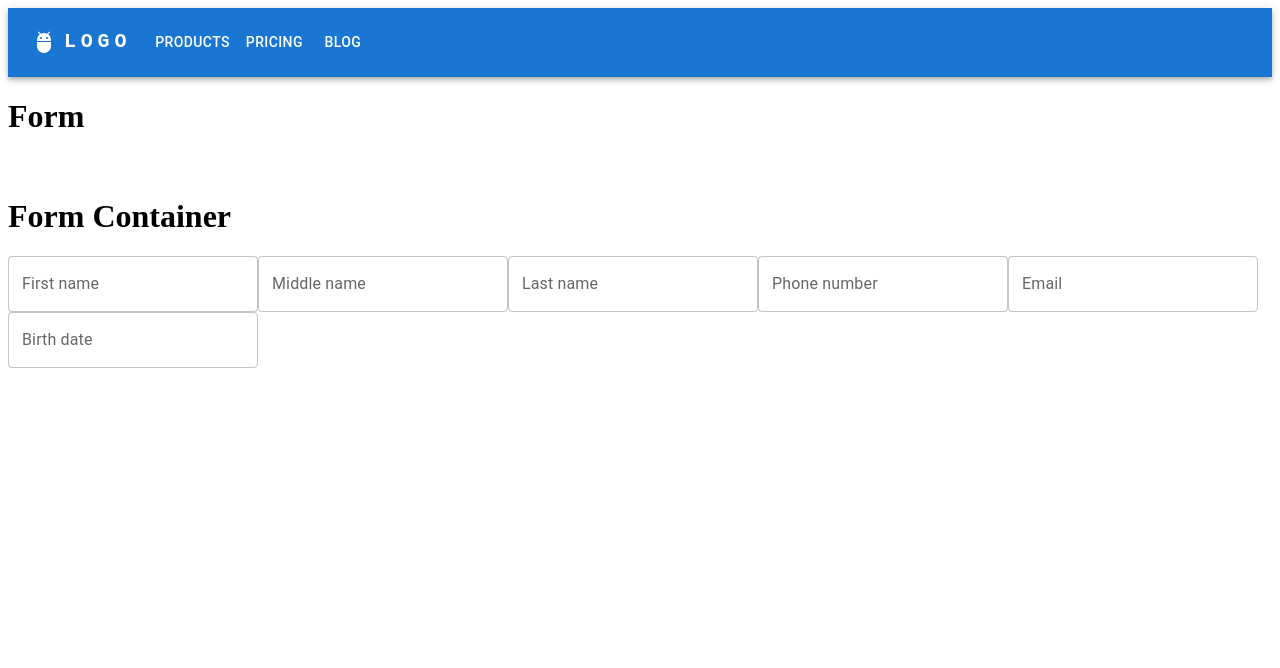
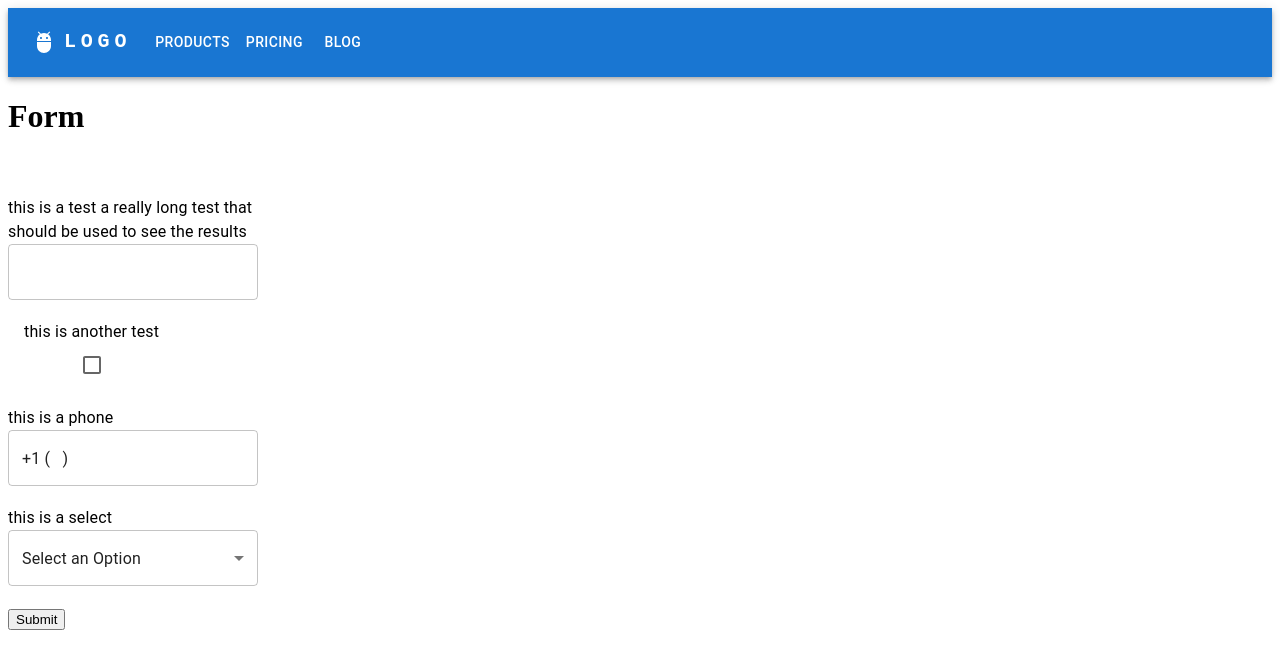
Before and after one commit to PCConsulting1/css-express-form, a React (Vite) app: page / in a window 1280 px wide. Shown: the top 668 px of the page. Built offline with nearby package versions, Linux system fonts and the light colour scheme.

Commit message:
Question formatting

```diff
--- a/src/components/form/formContainer.tsx
+++ b/src/components/form/formContainer.tsx
@@ -1,4 +1,3 @@
-import Container from '@mui/material/Container';
 import { Control, FieldValues } from 'react-hook-form';
 import FormInput from '../inputs/FormInput';
 //TODO: take a question object and display it
@@ -7,7 +6,7 @@ import FormInput from '../inputs/FormInput';
 
 interface Props {
   control: Control<FieldValues, any>;
-  questions: { name: string; label: string }[];
+  questions: { name: string; label: string; variant?: string }[];
 }
 
 export default function ({ control, questions }: Props) {
@@ -22,6 +21,7 @@ export default function ({ control, questions }: Props) {
             name={question.name}
             control={control}
             label={question.label}
+            variant={question.variant}
             key={question.name}
           />
         );
--- a/src/components/inputs/FormInput.tsx
+++ b/src/components/inputs/FormInput.tsx
@@ -5,6 +5,8 @@ import Box from '@mui/material/Box';
 import MenuItem from '@mui/material/MenuItem';
 import FormHelperText from '@mui/material/FormHelperText';
 import Select from '@mui/material/Select';
+import Typography from '@mui/material/Typography';
+
 import {
   Controller,
   FieldError,
@@ -13,6 +15,7 @@ import {
   FieldValues,
 } from 'react-hook-form';
 import { PatternFormat, NumericFormat } from 'react-number-format';
+import Question from './Question';
 
 const formats = {
   social: '### - ## - ####',
@@ -28,16 +31,14 @@ const rules = {
 };
 
 interface FieldProps {
-  label: string;
   value: FieldValue<any>;
   onChange: any;
   error?: FieldError | undefined;
 }
 
-const CustomField = ({ label, value, onChange, error }: FieldProps) => {
+const CustomField = ({ value, onChange, error }: FieldProps) => {
   return (
     <TextField
-      label={label}
       value={value}
       onChange={onChange}
       error={!!error}
@@ -68,17 +69,18 @@ const getInputType = (
   switch (variant) {
     case 'select':
       return (
-        <Box sx={{ width: 250, padding: 0, margin: 0 }}>
+        <Question>
+          <Typography>{label}</Typography>
           <Select
             variant="outlined"
             value={value || ''}
             displayEmpty
             onChange={onChange}
             error={!!error}
-            sx={{ width: '100%' }}
+            sx={{ width: 250 }}
           >
             <MenuItem value="" disabled>
-              {label}
+              Select an Option
             </MenuItem>
 
             {options &&
@@ -91,15 +93,16 @@ const getInputType = (
           <FormHelperText sx={{ color: 'red', position: 'relative', left: 25 }}>
             {error ? 'Required Field' : null}
           </FormHelperText>
-        </Box>
+        </Question>
       );
     case 'date':
     case 'phone':
     case 'social':
       return (
+        <Question>
+          <Typography>{label}</Typography>
           <PatternFormat
             customInput={CustomField}
-          label={label}
             format={formats[variant as keyof typeof formats]}
             value={value}
             onValueChange={(v: any) => {
@@ -109,11 +112,13 @@ const getInputType = (
             allowEmptyFormatting
             error={error}
           />
+        </Question>
       );
     case 'money':
       return (
+        <Question>
+          <Typography>{label}</Typography>
           <NumericFormat
-          label={label}
             customInput={CustomField}
             value={value}
             onValueChange={(v: any) => {
@@ -124,29 +129,34 @@ const getInputType = (
             prefix={'$'}
             error={error}
           />
+        </Question>
       );
     case 'checkbox':
       if (typeof value === 'string') {
-        throw new TypeError('checkbox defaultValue prop must be boolean');
+        value = false;
       }
       return (
         <FormControlLabel
+          label={label}
+          labelPlacement="top"
+          componentsProps={{ typography: { variant: 'body1' } }}
           control={
             <Checkbox color="primary" checked={value} onChange={onChange} />
           }
-          label={label}
         />
       );
     default:
       return (
+        <Question>
+          <Typography>{label}</Typography>
           <TextField
-          label={label}
             value={value}
             onChange={onChange}
             error={!!error}
             helperText={error ? error.message : null}
-          sx={{ minWidth: 250 }}
+            sx={{ width: 250 }}
           />
+        </Question>
       );
   }
 };
--- /dev/null
+++ b/src/components/inputs/Question.tsx
@@ -0,0 +1,19 @@
+import { PropsWithChildren } from 'react';
+import Container from '@mui/material/Container';
+
+export default function ({ children }: PropsWithChildren) {
+  return (
+    <Container
+      style={{
+        display: 'flex',
+        flexDirection: 'column',
+        alignItems: 'baseline',
+        margin: '20px 0',
+        padding: 0,
+        width: 250,
+      }}
+    >
+      {children}
+    </Container>
+  );
+}
--- a/src/data/questions.data.ts
+++ b/src/data/questions.data.ts
@@ -15,9 +15,9 @@ export const studentBasic = [
   { name: 'first_name', label: 'First name' },
   { name: 'middle_name', label: 'Middle name' },
   { name: 'last_name', label: 'Last name' },
-  { name: 'phone_number', label: 'Phone number' },
-  { name: 'email', label: 'Email' },
-  { name: 'birth_date', label: 'Birth date' },
+  { name: 'phone_number', label: 'Phone number', variant: 'phone' },
+  { name: 'email', label: 'Email', variant: 'email' },
+  { name: 'birth_date', label: 'Birth date', variant: 'date' },
 ];
 
 export const studentDemographic = [
--- a/src/screens/Form.tsx
+++ b/src/screens/Form.tsx
@@ -1,7 +1,6 @@
 import { useForm } from 'react-hook-form';
-import { useState } from 'react';
-// import FormInput from '../components/inputs/FormInput';
-import FormContainer from '../components/form/formContainer';
+import FormInput from '../components/inputs/FormInput';
+// import FormContainer from '../components/form/FormContainer';
 
 import * as questions from '../data/questions.data';
 
@@ -22,13 +21,33 @@ export default function () {
         onSubmit={handleSubmit(onSubmit)}
         style={{ paddingTop: 20, maxWidth: '100vw' }}
       >
-        <FormContainer control={control} questions={questions.studentBasic} />
-        {/* <FormInput
-        variant="phone"
-        name="test"
-        control={control}
-        label="this is a test"
-      /> */}
+        {/* <FormContainer control={control} questions={questions.studentBasic} /> */}
+        <FormInput
+          variant="basic"
+          name="basicTest"
+          control={control}
+          label="this is a test a really long test that should be used to see the results"
+        />
+        <FormInput
+          variant="checkbox"
+          name="checkboxTest"
+          control={control}
+          label="this is another test"
+        />
+        <FormInput
+          variant="phone"
+          name="phoneTest"
+          control={control}
+          label="this is a phone"
+        />
+        <FormInput
+          variant="select"
+          name="selectTest"
+          control={control}
+          label="this is a select"
+          options={['one', 'two', 'three']}
+        />
+        <input type="submit" />
       </form>
     </>
   );
```
Lines whose indentation alone changed are shown as unchanged.
